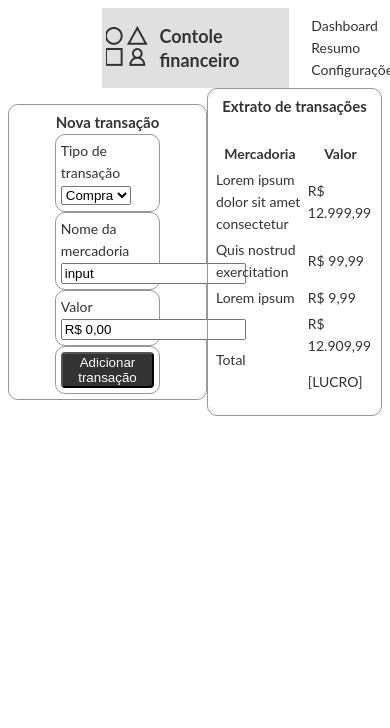
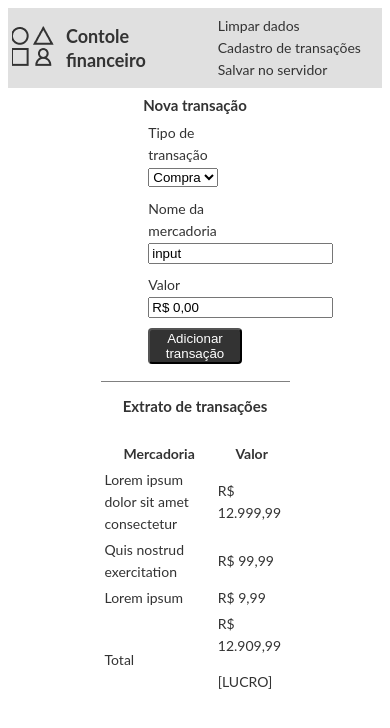
Before and after one commit to beatrizalvc/Projeto1, a plain HTML site: page index.html in a window 390 px wide. Drawn offline with Linux system fonts and the light colour scheme.

Commit message:
adaptação mobile

```diff
--- a/index.html
+++ b/index.html
@@ -12,9 +12,9 @@
         <h1> Contole financeiro </h1>
         <nav>
             <ul class="menu">
-                <li><a href="#">Dashboard</a></li>
-                <li><a href="#">Resumo</a></li>
-                <li><a href="#">Configurações</a></li>
+                <li><a href="#">Limpar dados</a></li>
+                <li><a href="#">Cadastro de transações</a></li>
+                <li><a href="#">Salvar no servidor</a></li>
             </ul>
         </nav>
      </header>
@@ -26,8 +26,7 @@
                     <label for="transacao"> Tipo de transação </label> <br />
                     <select id="transacao" name="transacao" />
                     <option value="compra"> Compra </option>
-                    <option value="doc"> DOC </option>
-                    <option value="ted"> TED </option>
+                    <option value="venda"> Venda </option>
                     </select>
                 </div>
                 <div>
@@ -43,7 +42,7 @@
                 </div>
             </form>
         </div>
-
+        <hr size="1" width="50%" align="center" noshade />
         <div class="extratos">
             <h3> Extrato de transações </h3> <br />
             <table>
--- a/style.css
+++ b/style.css
@@ -12,7 +12,6 @@ header {
     flex-direction: row;
     align-items: center;
     margin: auto;
-    width: 50%;
 }
 
 header nav {
@@ -24,7 +23,7 @@ nav #logo {
     height: 36.84px;
     left: 0px;
     top: 22px;
-    padding-right: 30px;
+    padding-inline: 30px;
 }
 
 nav .menu {
@@ -50,17 +49,13 @@ a {
 
 section {
     display: flex;
-    justify-content: center;
+    flex-direction: column;
 }
 
 section div {
     margin: auto;
     padding: 5px;
     width: 50%;
-    border: solid;
-    border-width: 1px;
-    border-radius: 10px;
-    border-color: #979797;
 }
 
 div .extratos {
```
